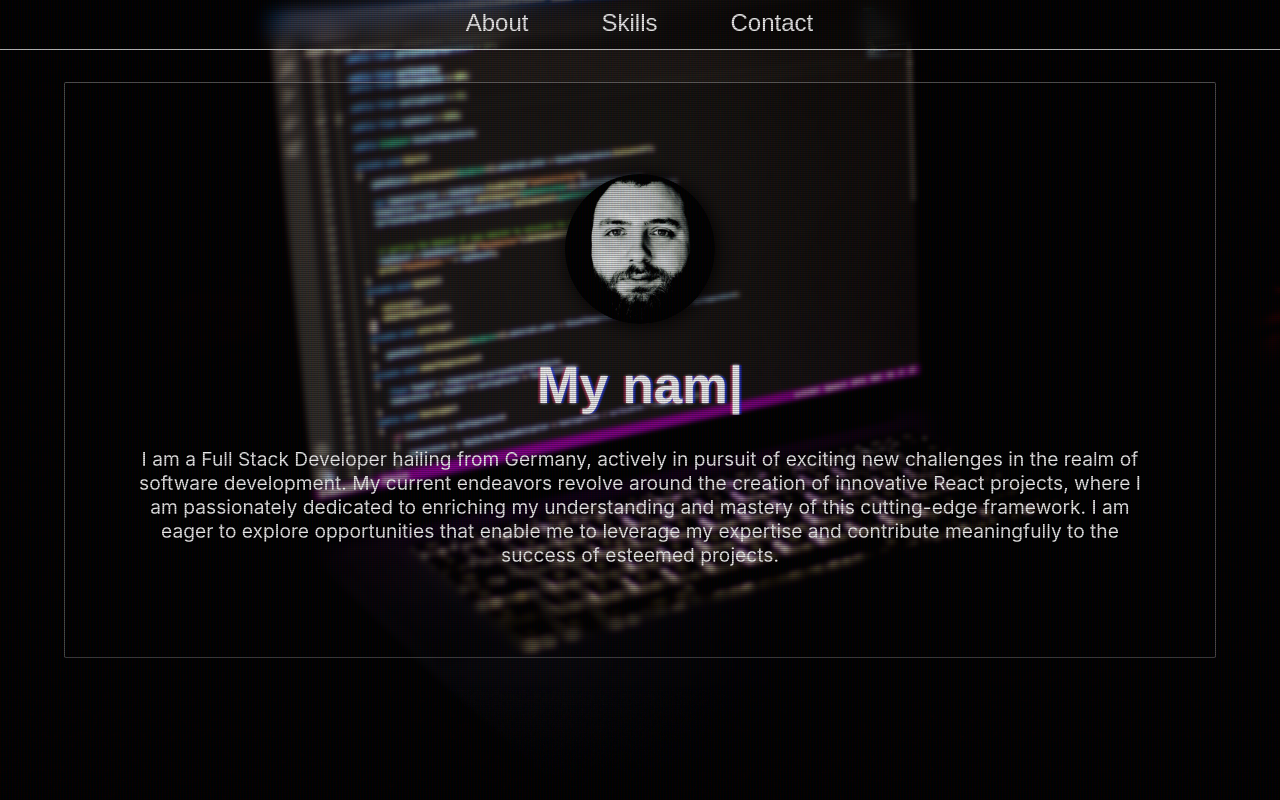
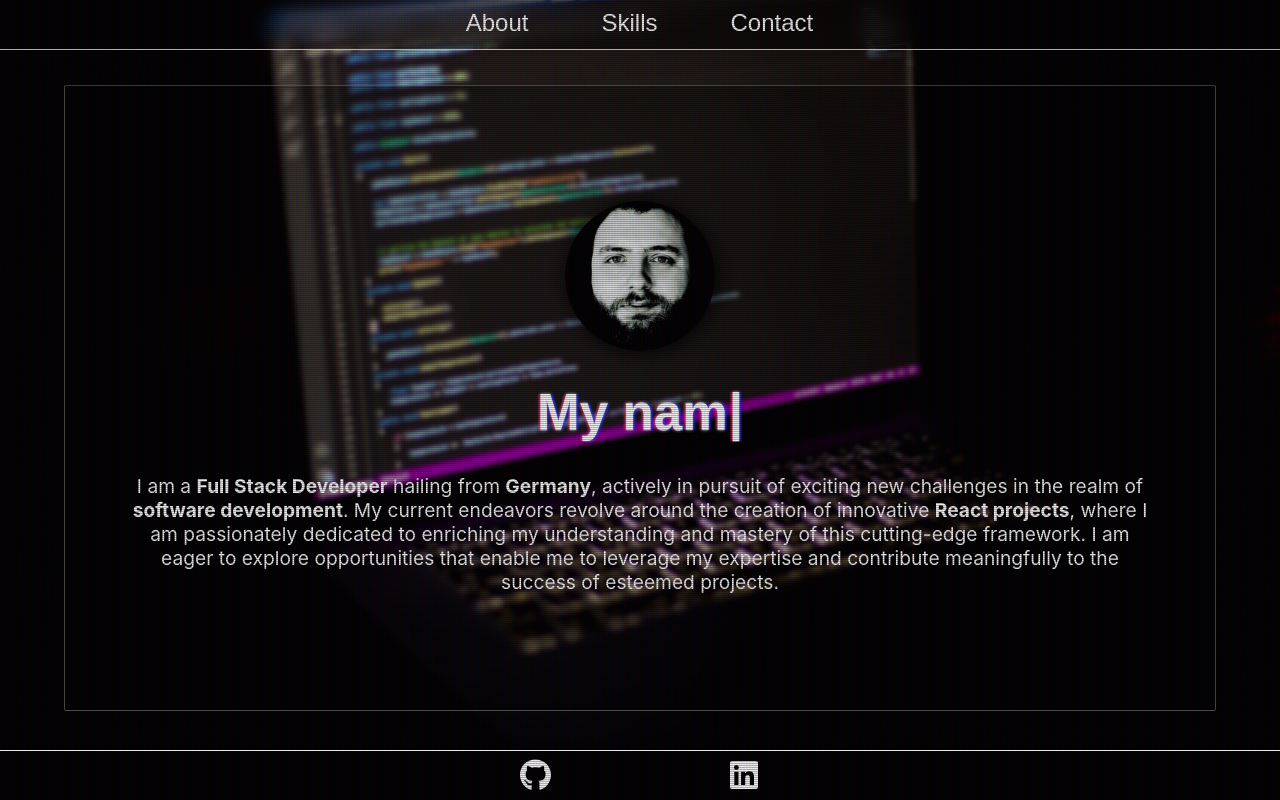
Before and after one commit to stevewolf93/resume, a React (Create React App) app: page / in a window 1280 px wide. Built offline with nearby package versions, Linux system fonts and the light colour scheme; a web font is replaced by a local one.

Commit message:
footer added and fontawesome

```diff
--- a/package.json
+++ b/package.json
@@ -3,6 +3,10 @@
   "version": "0.1.0",
   "private": true,
   "dependencies": {
+    "@fortawesome/fontawesome-svg-core": "^6.4.0",
+    "@fortawesome/free-brands-svg-icons": "^6.4.0",
+    "@fortawesome/free-solid-svg-icons": "^6.4.0",
+    "@fortawesome/react-fontawesome": "^0.2.0",
     "@testing-library/jest-dom": "^5.17.0",
     "@testing-library/react": "^13.4.0",
     "@testing-library/user-event": "^13.5.0",
--- a/public/index.html
+++ b/public/index.html
@@ -2,42 +2,18 @@
 <html lang="en">
   <head>
     <meta charset="utf-8" />
-    <link rel="icon" href="%PUBLIC_URL%/favicon.ico" />
+    <link rel="icon" href="../src/img/1669965796303.jpeg" />
     <meta name="viewport" content="width=device-width, initial-scale=1" />
     <meta name="theme-color" content="#000000" />
     <meta
       name="description"
       content="Web site created using create-react-app"
     />
-    <link rel="apple-touch-icon" href="%PUBLIC_URL%/logo192.png" />
-    <!--
-      manifest.json provides metadata used when your web app is installed on a
-      user's mobile device or desktop. See https://developers.google.com/web/fundamentals/web-app-manifest/
-    -->
-    <link rel="manifest" href="%PUBLIC_URL%/manifest.json" />
-    <!--
-      Notice the use of %PUBLIC_URL% in the tags above.
-      It will be replaced with the URL of the `public` folder during the build.
-      Only files inside the `public` folder can be referenced from the HTML.
-
-      Unlike "/favicon.ico" or "favicon.ico", "%PUBLIC_URL%/favicon.ico" will
-      work correctly both with client-side routing and a non-root public URL.
-      Learn how to configure a non-root public URL by running `npm run build`.
-    -->
-    <title>React App</title>
+    <link rel="apple-touch-icon" href="../src/img/1669965796303.jpeg" />
+    <title>Steve</title>
   </head>
   <body>
     <noscript>You need to enable JavaScript to run this app.</noscript>
     <div id="root"></div>
-    <!--
-      This HTML file is a template.
-      If you open it directly in the browser, you will see an empty page.
-
-      You can add webfonts, meta tags, or analytics to this file.
-      The build step will place the bundled scripts into the <body> tag.
-
-      To begin the development, run `npm start` or `yarn start`.
-      To create a production bundle, use `npm run build` or `yarn build`.
-    -->
   </body>
 </html>
--- a/src/App.css
+++ b/src/App.css
@@ -252,12 +252,12 @@ body::before {
 
 /* main */
 
-main{
+main {
   width: 100vw;
-  height: 80vh;
+  height: clamp(20vh ,87vh,90vh);
   backdrop-filter: blur(2px);
 }
-.about-container{
+.about-container {
   width: 90%;
   height: 90%;
   color: #efefef;
@@ -268,23 +268,20 @@ main{
   border: 1px solid #efefef50;
   border-radius: 2px;
 }
-p{
+p {
   font-size: clamp(12px, 1.5vw, 2rem);
   overflow: auto;
-
 }
-h2{
+h2 {
   font-size: clamp(2rem, 4vw, 4rem);
   font-family: "Common Pixel", sans-serif;
   overflow: auto;
-
-
 }
-.text-shadow-crt{
+.text-shadow-crt {
   animation: textShadow 1.6s infinite;
 }
 
-#profile-pic{
+#profile-pic {
   width: 150px;
   height: 150px;
   background-image: url(./img/1669965796303.jpeg);
@@ -293,7 +290,32 @@ h2{
   border-radius: 100px;
   box-shadow: 2px 1px 20px rgb(0, 0, 0);
 }
-#profile-pic:hover{
+#profile-pic:hover {
   box-shadow: 2px 1px 50px rgb(255, 255, 255);
-  transition: 5s;
+  transition: 5s ease-out;
 }
+
+footer {
+  position: fixed;
+  bottom: 0;
+  width: 100vw;
+  height: clamp(50px, 5vh, 200px);
+  background-color: rgba(0, 0, 0, 0.5);
+  border-top: 1px solid #efefef;
+  backdrop-filter: blur(10px);
+  gap: 5rem;
+}
+
+.footer-link {
+  padding: 2px 5px 4px 4px;
+  width: 10%;
+  height: 100%;
+  min-width: fit-content;
+  text-align: center;
+  font-size: clamp(2rem, 4vw, 2rem);
+  color: #efefef;
+
+}
+.footer-link:hover{
+  background-color: #20202050;
+}
--- a/src/App.jsx
+++ b/src/App.jsx
@@ -1,16 +1,16 @@
-import './App.css';
-import Header from './components/1-header';
-import Main from './components/2-main';
-
+import "./App.css";
+import Header from "./components/1-header";
+import Main from "./components/2-main";
+import Footer from "./components/3-footer";
 function App() {
   return (
     <div className="App">
       {/* header with nav */}
-      <Header/>
+      <Header />
       {/* main content */}
-      <Main/>
+      <Main />
       {/* footer with linkedin / github  */}
-
+      <Footer />
     </div>
   );
 }
--- a/src/components/2-about.jsx
+++ b/src/components/2-about.jsx
@@ -18,13 +18,15 @@ function About() {
         />
       </h2>
       <p>
-        I am a Full Stack Developer hailing from Germany, actively in pursuit of
-        exciting new challenges in the realm of software development. My current
-        endeavors revolve around the creation of innovative React projects,
-        where I am passionately dedicated to enriching my understanding and
-        mastery of this cutting-edge framework. I am eager to explore
-        opportunities that enable me to leverage my expertise and contribute
-        meaningfully to the success of esteemed projects.
+        I am a <strong>Full Stack Developer</strong> hailing from{" "}
+        <strong>Germany</strong>, actively in pursuit of exciting new challenges
+        in the realm of <strong>software development</strong>. My current
+        endeavors revolve around the creation of innovative{" "}
+        <strong>React projects</strong>, where I am passionately dedicated to
+        enriching my understanding and mastery of this cutting-edge framework. I
+        am eager to explore opportunities that enable me to leverage my{" "}
+        expertise and contribute meaningfully to the success of
+        esteemed projects.
       </p>
     </article>
   );
--- /dev/null
+++ b/src/components/3-footer.jsx
@@ -0,0 +1,18 @@
+import React from "react";
+import { FontAwesomeIcon } from "@fortawesome/react-fontawesome";
+import { faGithub, faLinkedin } from "@fortawesome/free-brands-svg-icons";
+
+function Footer() {
+  return (
+    <footer className="flex-row">
+      <a href="http://" className="footer-link flex-row">
+        <FontAwesomeIcon icon={faGithub} />
+      </a>
+      <a href="http://" className="footer-link flex-row">
+        <FontAwesomeIcon icon={faLinkedin} />
+      </a>
+    </footer>
+  );
+}
+
+export default Footer;
```
Also changed, not shown: public/manifest.json, 1 other file (tests, documents, lock files or other folders). Lines whose indentation alone changed are shown as unchanged.
